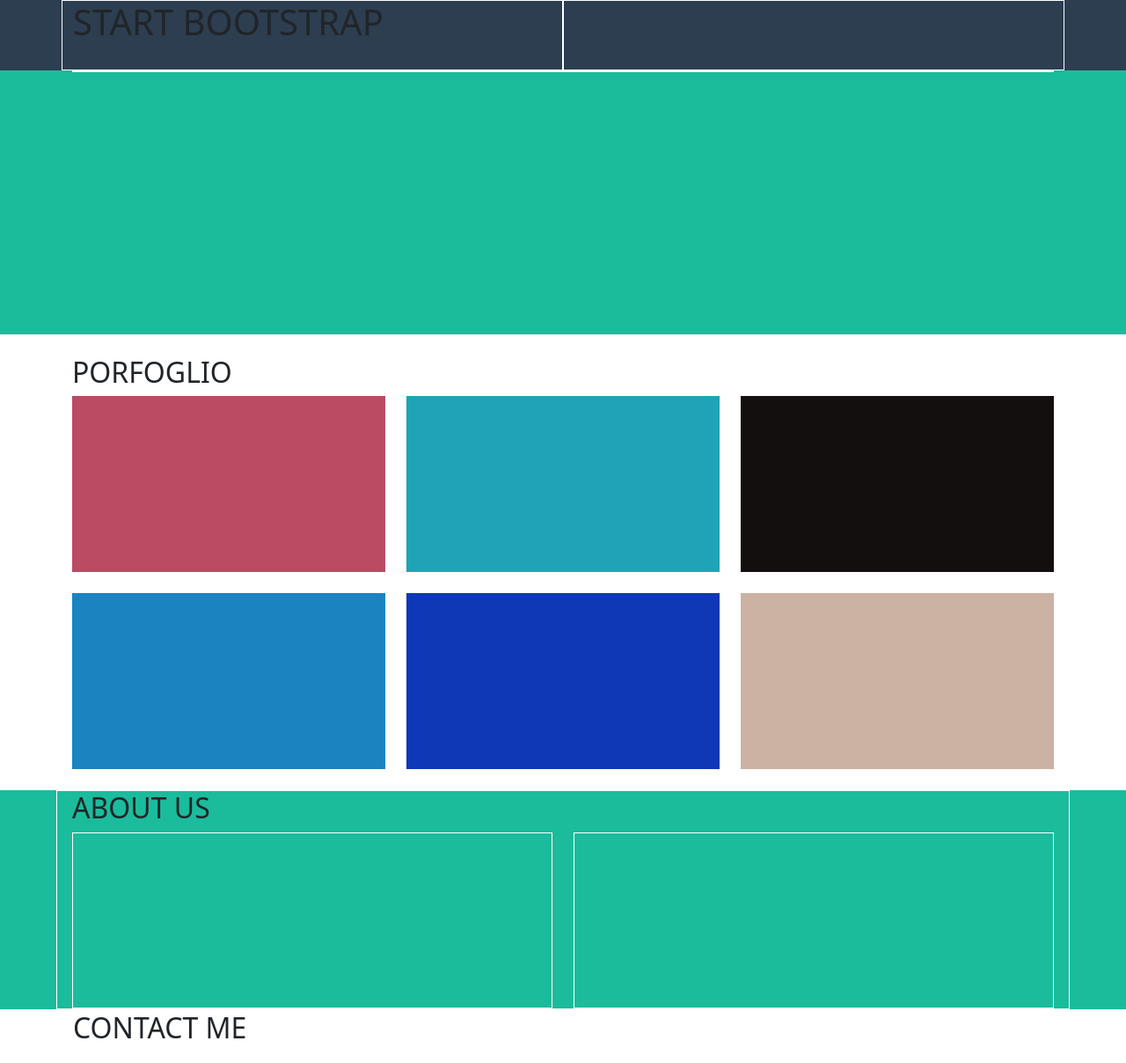
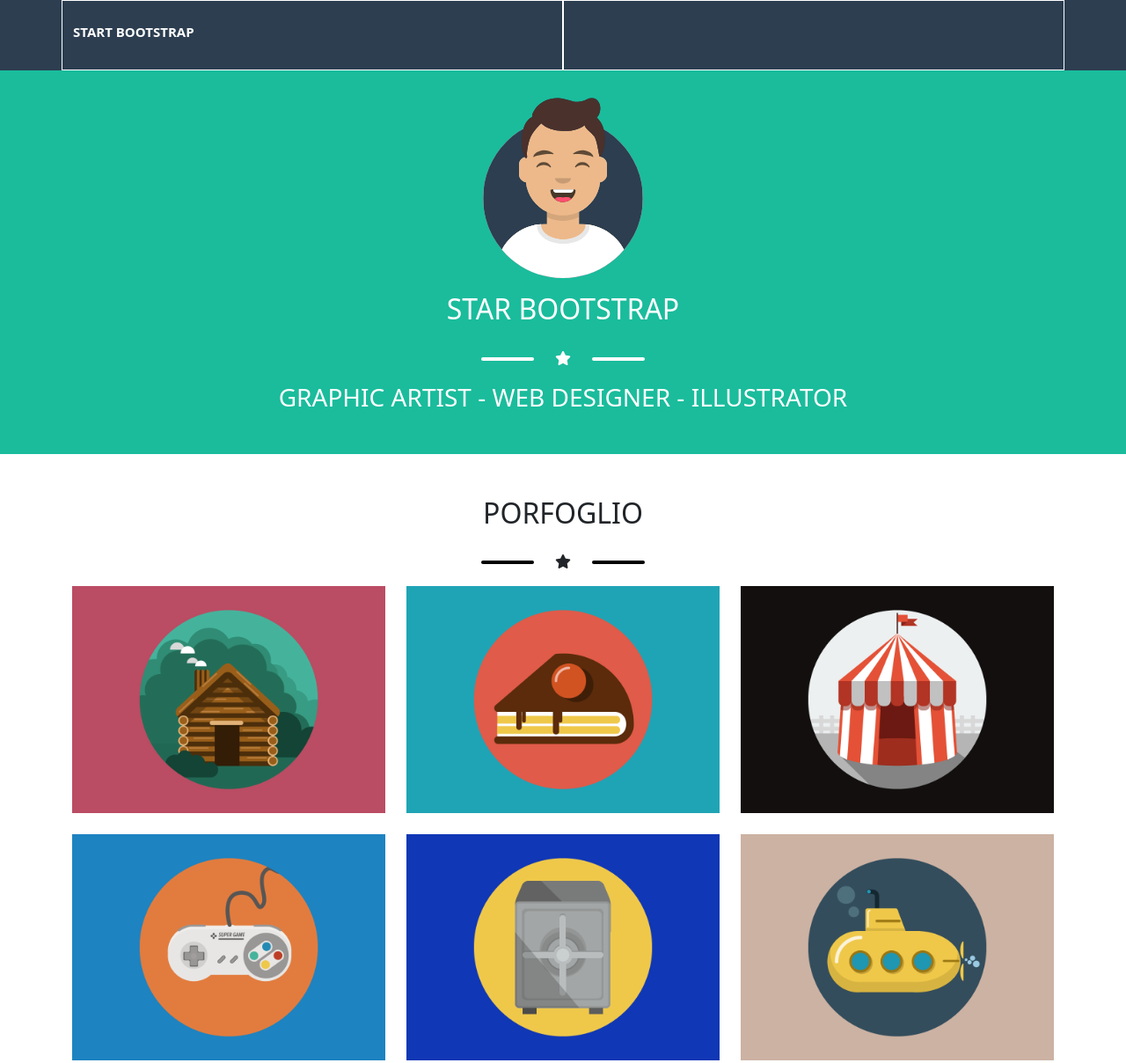
Before and after one commit to FrancescaLoria/html-css-bootstrap-freelancer, a plain HTML site: page index.html in a window 1280 px wide. Shown: the top 1208 px of the page at 88% size. Drawn offline with nearby package versions, Linux system fonts and the light colour scheme.

Commit message:
jambotron - porfoglio

```diff
--- a/css/style.css
+++ b/css/style.css
@@ -10,46 +10,40 @@ header .row > div {
      /* /DEBUG */
 }
 
+.ms_title-logo {
+    font-size: 15px;
+    font-weight: 600;
+}
+
+/* JAMBOTRON */
 .jambotron {
-    /* DEBUG */
-    height: 300px;
     background-color: #1ABC9C;
 }
 
-.content {
-    /* debug */
-    border: 1px solid white;
 
+.ms_avatar {
+    width: 200px;
 }
 
-section.porfoglio .ms_card {
-    /* debug */
-    height: 200px;
+.ms_line {
+    display: inline-block;
+    height: 4px;
+    width: 60px;
+    margin: 3px 20px;
+    border-radius: 15px;
+    background: white;
+}
+/* /JAMBOTRON */
+
+/* PORFOGLIO */
+section.porfoglio .ms_line {
+    background: black;
 }
 
-.ms_bordeaux {
-    background-color: #BA4B63;
+.ms_img-col {
+    width: 100%;
 }
-
-.ms_indaco {
-    background-color: #1EA4B6;
-}
-
-.ms_black {
-    background-color: #140F0F;
-}
-
-.ms_lightblue {
-    background-color: #1C83C1;
-}
-
-.ms_blue {
-    background-color: #0E38B5;
-}
-
-.ms_lightpastel {
-    background-color: #CCB2A3;
-}
+/* /PORFOGLIO */
 
 /* SECTION ABOUT US */
 section.about {
--- a/index.html
+++ b/index.html
@@ -12,6 +12,9 @@
 
     <!-- MY CSS -->
     <link rel="stylesheet" href="css/style.css">
+
+    <!-- FONT-AWESOME -->
+    <link rel="stylesheet" href="https://cdnjs.cloudflare.com/ajax/libs/font-awesome/6.3.0/css/all.min.css" integrity="sha512-SzlrxWUlpfuzQ+pcUCosxcglQRNAq/DZjVsC0lE40xsADsfeQoEypE+enwcOiGjk/bSuGGKHEyjSoQ1zVisanQ==" crossorigin="anonymous" referrerpolicy="no-referrer" />
 </head>
 
 <body>
@@ -19,11 +22,13 @@
     <header>
         <div class="container">
 
-            <div class="row">
-                <div class="col-10 col-md-6">
-                    <h1>START BOOTSTRAP</h1>
+            <div class="row text-white">
+                <div class="col-10 col-md-6 ">
+                    <div class="ms_title-logo py-4">START BOOTSTRAP</div>
                 </div>
-                <div class="col-2 col-md-6"></div>
+                <div class="col-2 col-md-6">
+
+                </div>
             </div>
 
         </div>
@@ -31,48 +36,68 @@
     <!-- /HEADER -->
     <!-- MAIN -->
     <main>
-        <div class="jambotron">
+        <div class="jambotron text-white py-4">
             <div class="container">
-                <div class="content">
+                <div class="content text-center">
+                    <img class="ms_avatar" src="img/avatar.svg" alt="img-avatar">
+                    <h2 class="py-3">STAR BOOTSTRAP</h2>
+                    <div class="ms_star-line-container">
+                        <span class="ms_line"></span>
+                        <i class="fa-solid fa-star"></i>
+                        <span class="ms_line"></span>
+                    </div>
+                    <h3 class="py-3">GRAPHIC ARTIST - WEB DESIGNER - ILLUSTRATOR</h3>
 
                 </div>
 
             </div>
          </div>
-         <section class="porfoglio mt-4">
+         <section class="porfoglio mt-4 text-center py-4">
             <div class="container">
                 <h2>PORFOGLIO</h2>
+                <div class="ms_star-line-container py-3">
+                    <span class="ms_line"></span>
+                    <i class="fa-solid fa-star"></i>
+                    <span class="ms_line"></span>
+                </div>
                 <div class="row g-4">
-                    <div class="col-12 col-md-6 col-xl-4 ">
+                    <div class="col-12 col-md-6 col-lg-4 ">
                         <div class="ms_card ms_bordeaux">
+                            <img class="ms_img-col" src="img/cabin.png" alt="">
 
                         </div>
 
                     </div>
-                    <div class="col-12 col-md-6 col-xl-4 ">
-                        <div class="ms_card ms_indaco">
+                    <div class="col-12 col-md-6 col-lg-4 ">
+                        <div class="ms_card">
+                            <img class="ms_img-col" src="img/cake.png" alt="">
 
                         </div>
 
                     </div>
-                    <div class="col-12 col-md-6 col-xl-4">
-                        <div class="ms_card ms_black">
+                    <div class="col-12 col-md-6 col-lg-4">
+                        <div class="ms_card">
+                            <img class="ms_img-col" src="img/circus.png" alt="">
 
                         </div>
 
                     </div>
-                    <div class="col-12 col-md-6 col-xl-4">
-                        <div class="ms_card ms_lightblue">
+                    <div class="col-12 col-md-6 col-lg-4">
+                        <div class="ms_card">
+                            <img class="ms_img-col" src="img/game.png" alt="">
 
                         </div>
 
                     </div>
-                    <div class="col-12 col-md-6 col-xl-4">
-                        <div class="ms_card ms_blue"></div>
+                    <div class="col-12 col-md-6 col-lg-4">
+                        <div class="ms_card">
+                            <img class="ms_img-col" src="img/safe.png" alt="">
+                        </div>
 
                     </div>
-                    <div class="col-12 col-md-6 col-xl-4">
-                        <div class="ms_card ms_lightpastel">
+                    <div class="col-12 col-md-6 col-lg-4">
+                        <div class="ms_card">
+                            <img class="ms_img-col" src="img/submarine.png" alt="">
 
                         </div>
 
@@ -110,7 +135,7 @@
 
          <section class="info">
             <div class="container">
-                <div class="row">
+                <div class="row g-4">
                     <div class="col-12 col-md-4">
                         <div class="ms_card"></div>
                     </div>
```
Also changed, not shown: img/avatar.svg (added), img/cabin.png (added), img/cake.png (added), img/circus.png (added), img/game.png (added), img/safe.png (added), img/submarine.png (added).
